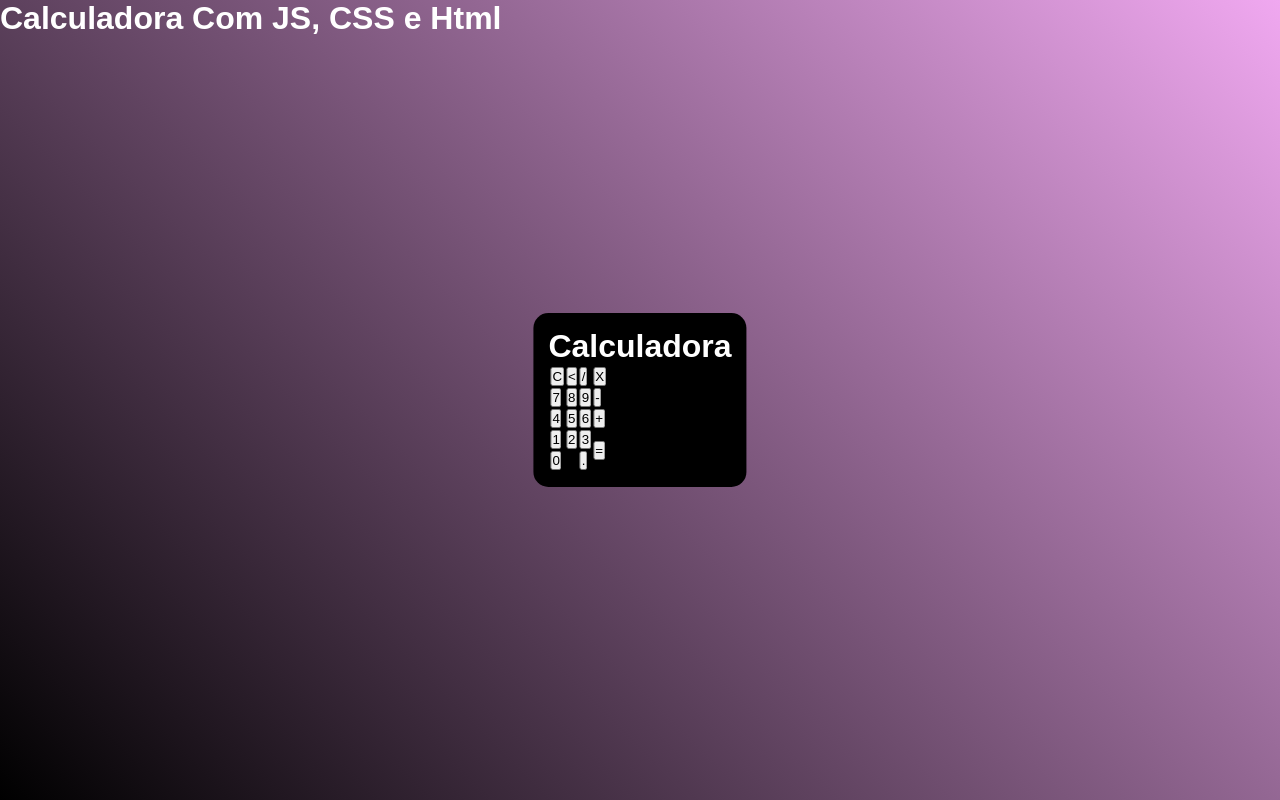
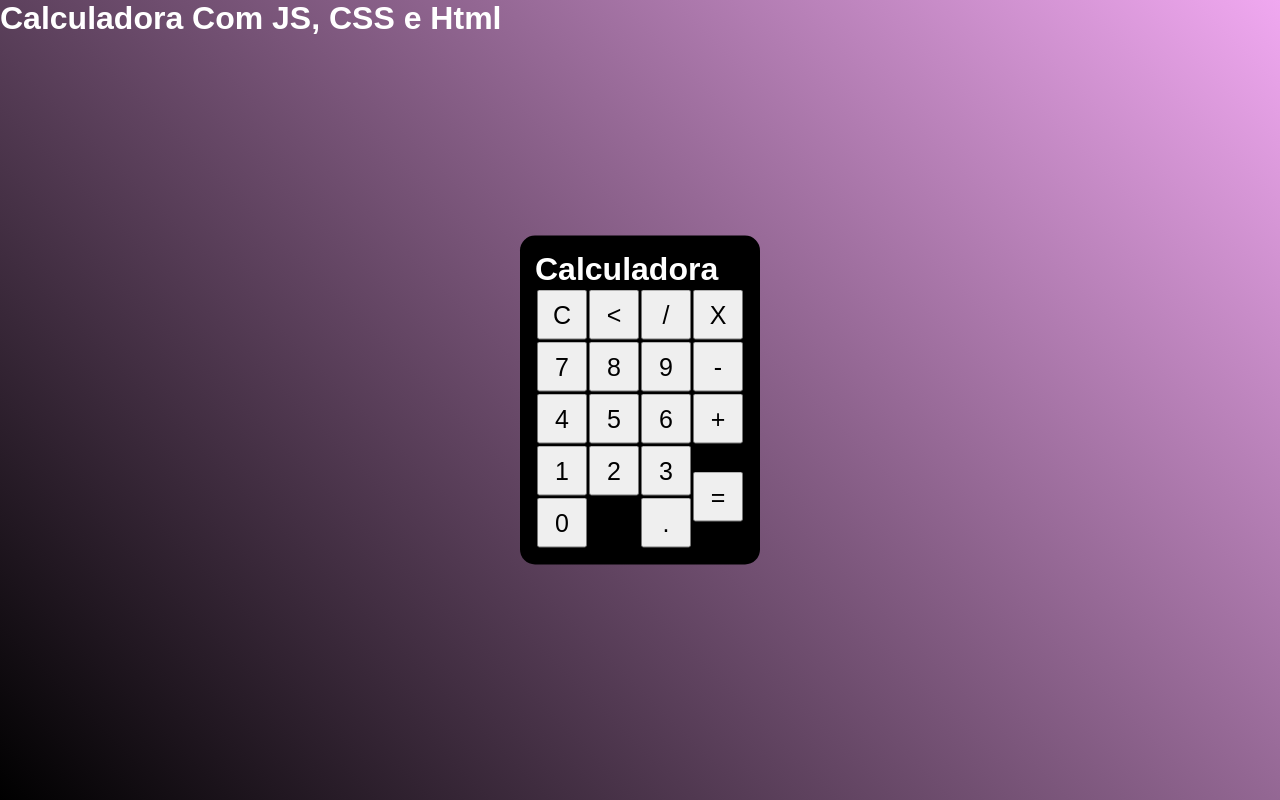
Before and after one commit to krisamorim/projects, a PHP site: page / in a window 1280 px wide. Run offline with PHP 8.4, Linux system fonts and the light colour scheme.

Commit message:
estilizando os botões

```diff
--- a/JS-HTML-CSS_CALCULADORA/estilo.css
+++ b/JS-HTML-CSS_CALCULADORA/estilo.css
@@ -23,3 +23,10 @@
     /*add espaço entre os elementos internos e a borda*/
     padding: 15px;
 }
+
+.botao{
+    width: 50px;
+    height: 50px;
+    font-size: 25px;
+
+}
--- a/JS-HTML-CSS_CALCULADORA/index.html
+++ b/JS-HTML-CSS_CALCULADORA/index.html
@@ -17,40 +17,40 @@
             <table>
                 <!-- Primeira linha da calculadora -->
                 <tr>
-                    <td><button>C</button></td>
-                    <td><button><</button></td>
-                    <td><button>/</button></td>
-                    <td><button>X</button></td>
+                    <td><button class="botao">C</button></td>
+                    <td><button class="botao"><</button></td>
+                    <td><button class="botao">/</button></td>
+                    <td><button class="botao">X</button></td>
                 </tr>
 
                 <!-- Segunda linha da calculadora -->
                 <tr>
-                    <td><button>7</button></td>
-                    <td><button>8</button></td>
-                    <td><button>9</button></td>
-                    <td><button>-</button></td>
+                    <td><button class="botao">7</button></td>
+                    <td><button class="botao">8</button></td>
+                    <td><button class="botao">9</button></td>
+                    <td><button class="botao">-</button></td>
                 </tr>
 
                 <!-- Terceira linha -->
                 <tr>
-                    <td><button>4</button></td>
-                    <td><button>5</button></td>
-                    <td><button>6</button></td>
-                    <td><button>+</button></td>
+                    <td><button class="botao">4</button></td>
+                    <td><button class="botao">5</button></td>
+                    <td><button class="botao">6</button></td>
+                    <td><button class="botao">+</button></td>
                 </tr>
 
                 <!-- Quarta linha -->
                 <tr>
-                    <td><button>1</button></td>
-                    <td><button>2</button></td>
-                    <td><button>3</button></td>
-                    <td rowspan="2"><button>=</button></td> <!-- Fazendo rowspan para que o igual ocupe 2 linhas-->
+                    <td><button class="botao">1</button></td>
+                    <td><button class="botao">2</button></td>
+                    <td><button class="botao">3</button></td>
+                    <td rowspan="2"><button class="botao">=</button></td> <!-- Fazendo rowspan para que o igual ocupe 2 linhas-->
                 </tr>
 
                 <!-- Quinta linha -->
                 <tr>
-                    <td colspan="2"><button>0</button></td> <!-- Fazendo o colspan p/ q o 0 ocupe duas colunas-->
-                    <td><button>.</button></td>
+                    <td colspan="2"><button class="botao">0</button></td> <!-- Fazendo o colspan p/ q o 0 ocupe duas colunas-->
+                    <td><button class="botao">.</button></td>
                 </tr>
             </table>
         </div>
```
